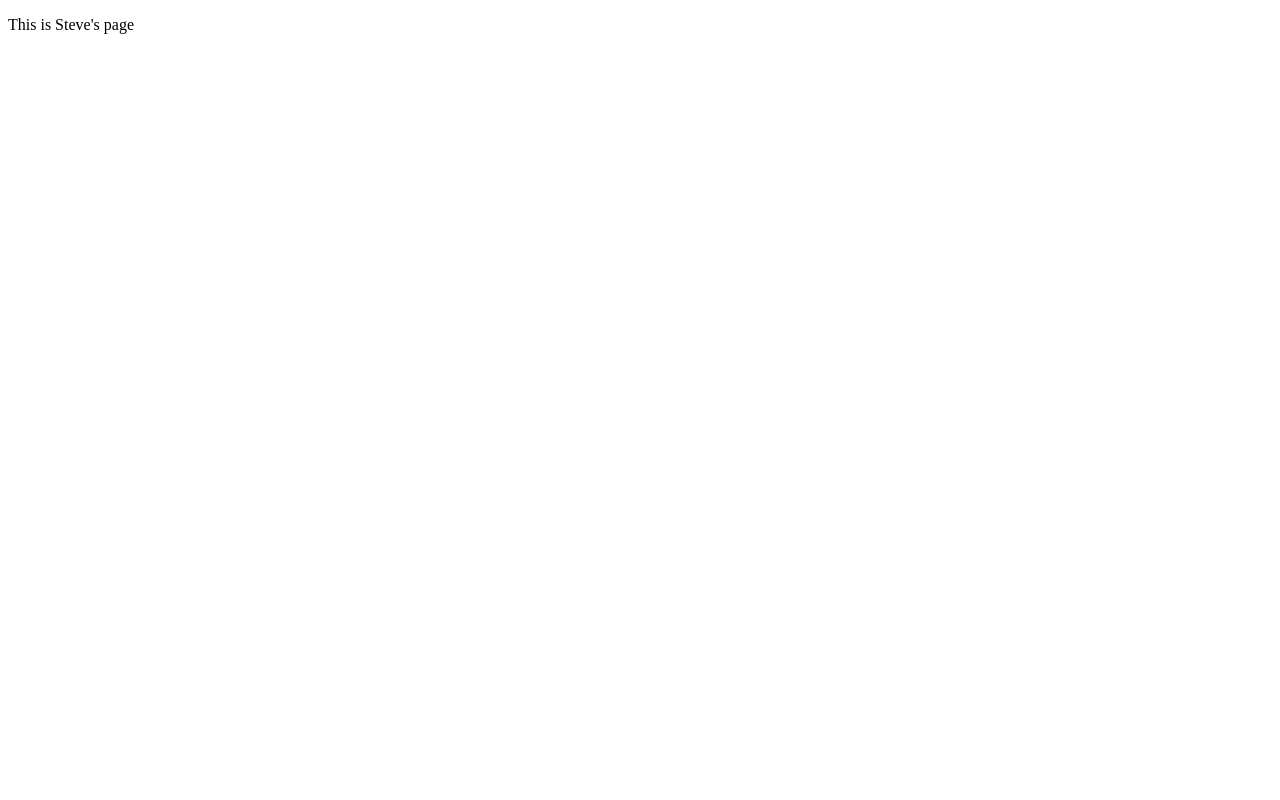
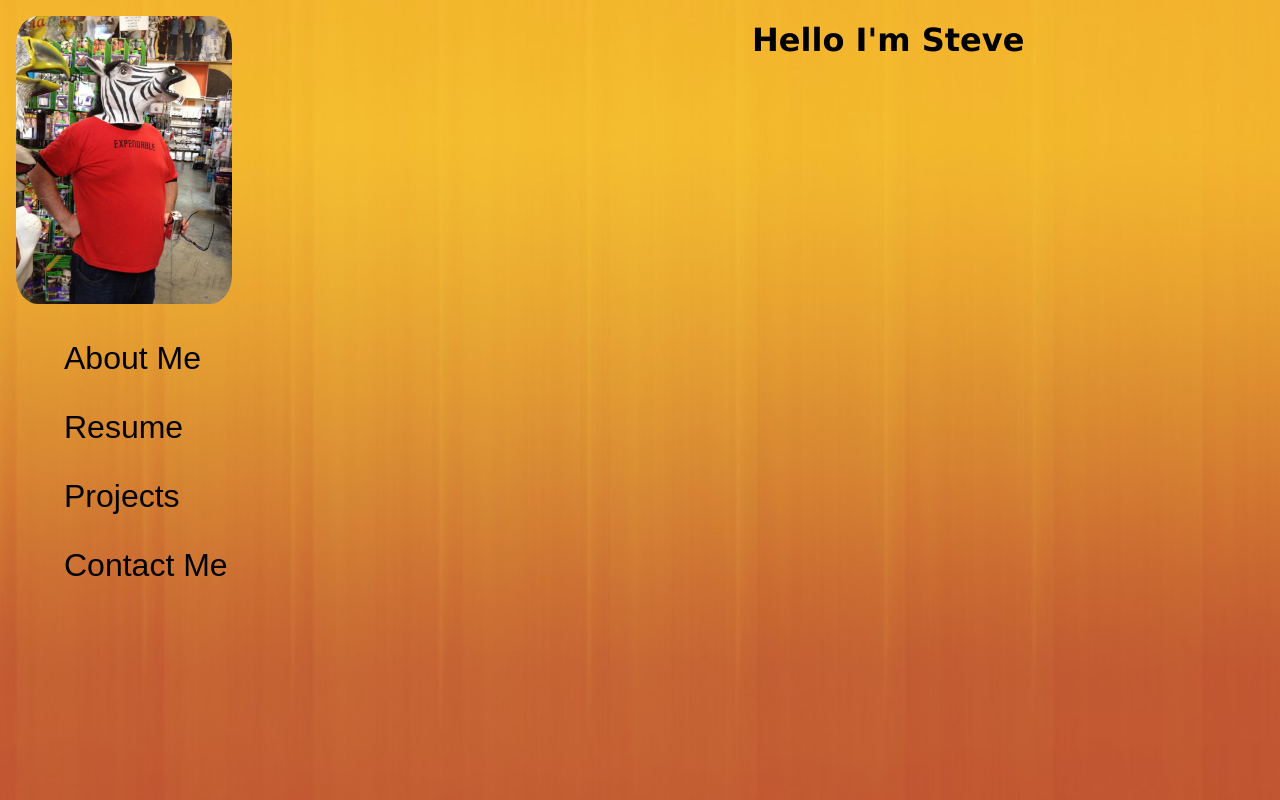
Before and after one commit to diamondtron24/diamondtron24.github.io, a plain HTML site: page index.html in a window 1280 px wide. Drawn offline with Linux system fonts and the light colour scheme.

Commit message:
Portfolio 2

```diff
--- a/index.html
+++ b/index.html
@@ -2,10 +2,32 @@
 <html>
   <head>
     <title>Steve Collins Portfolio</title>
+    <link   rel="stylesheet" href="styles.css">
     <meta name="author" content="Your Name">
 <meta name="viewport" content="width=device-width, initial-scale=1.0">
   </head>
   <body>
-    <p>This is Steve's page</p>
+    <aside>
+      <div class="logo">
+          <img src="horse.jpg"">
+      </div>
+      <div class="links">
+          <!--<a href="About.html" class="active">Home</a> -->
+          <a href="About_Me.html">About Me</a>
+          <a href="Resume.html">Resume</a>
+          <a href="Projects.html">Projects</a>
+          <a href="Contact_Me.html">Contact Me</a>
+      </div>
+  </aside>
+
+  <style>
+  body {
+    background-image: url('Orange_Background.jpg');
+    background-repeat: no-repeat;
+    background-attachment: fixed;
+    background-size: cover;
+  }
+  </style>
+    <h1>Hello I'm Steve<h1>
   </body>
 </html>
--- /dev/null
+++ b/styles.css
@@ -0,0 +1,63 @@
+:root {
+
+
+}
+
+body{
+    display: flex;
+    font-size: 16px;
+    margin: 0;
+    padding: 0;
+    height: 100vh;
+    overflow: scroll;
+
+}
+
+h1{
+    font-family: Verdana, Geneva, Tahoma, sans-serif;
+}
+
+aside {
+    /*background: var(--clr-sidebar);*/
+    background-image: url("Orange_Background.jpg");
+    background-repeat: no-repeat;
+    background-size: cover;
+    background-blend-mode: darken;
+    display: flex;
+    flex-direction: column;
+    height: 100%;
+    font-family: sans-serif;
+}
+
+.links {
+    height: 100%;
+    display: flex;
+    flex-direction: column;
+    font-size: 2em;
+    align-items: flex-start;
+    justify-content: flex-start;
+}
+
+.links > a{
+    text-decoration: none;
+    color: var(--clr-font);
+    margin: .5em 0;
+    padding: 0 2em;
+    font-family: fantasy;
+}
+
+aside {
+    height: inherit;
+    width: 15;
+}
+
+.logo {
+    margin: 1em;
+}
+.logo > img {
+    border-radius: 10%;
+
+        width: 30%;
+        height: auto;
+
+}
```
Also changed, not shown: Orange_Background.jpg (added), Orange_Background_Reverse.jpg (added), horse.jpg (added), 1 other file.
